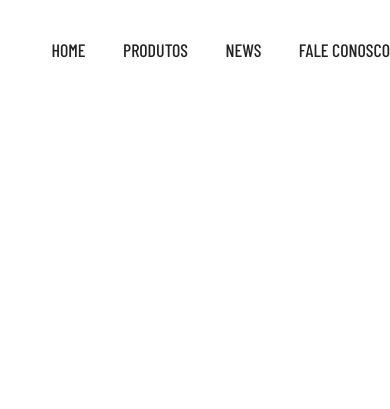
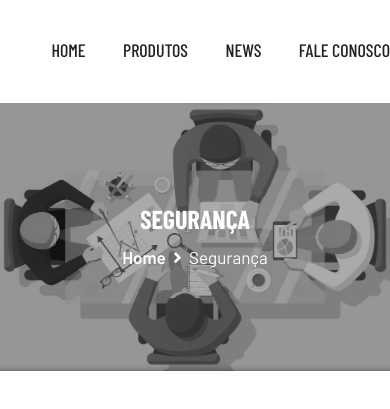
Before and after one commit to MeninoFranca/Empresarial-multpage-simples-2, a plain HTML site: page security.html in a window 390 px wide. Shown: the part 273-682 px from the top of the page. Drawn offline with nearby package versions, Linux system fonts and the light colour scheme; a web font is replaced by a local one.

Commit message:
imagem estatica + responsividade

```diff
--- a/security.html
+++ b/security.html
@@ -130,3 +130,22 @@
         </div>
     </div>
     <!-- END MOBILE MENU AREA  -->
+
+    <div class="breadcumb-area security">
+        <div class="container">
+          <div class="row">
+            <div class="col-md-12 txtc text-center ccase">
+              <div class="brpt">
+                <h2>Segurança</h2>
+              </div>
+              <div class="breadcumb-inner">
+                <ul>
+                  <li><a href="index.html">Home</a></li>
+                  <li><i class="fas fa-angle-right"></i></li>
+                  <li>Segurança</li>
+                </ul>
+              </div>
+            </div>
+          </div>
+        </div>
+      </div>
```
